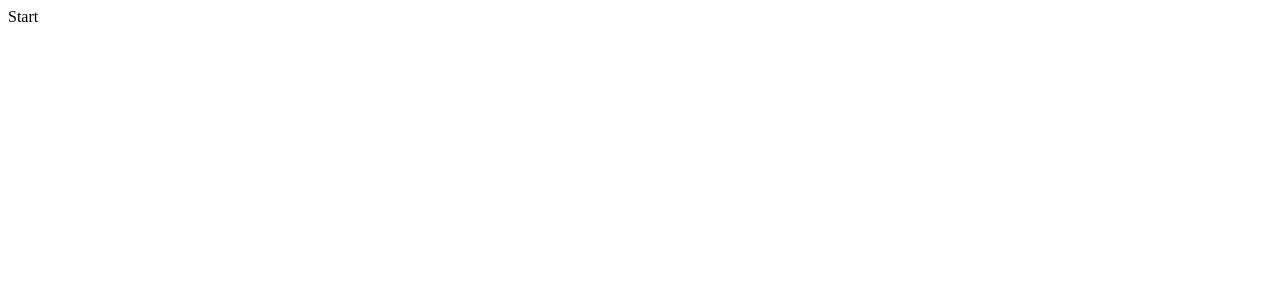
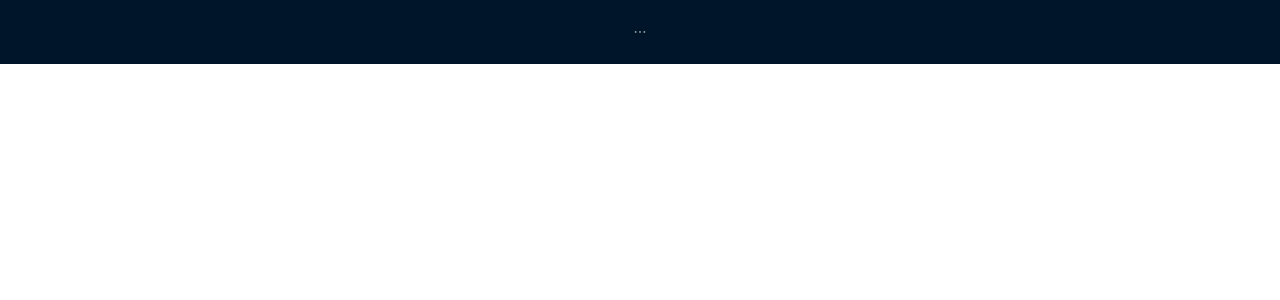
Before and after one commit to valerianEhret/books, a React (Create React App) app: page / in a window 1280 px wide. Shown: the top 300 px of the page. Built offline with nearby package versions, Linux system fonts and the light colour scheme.

Commit message:
Add Header and Navbar

```diff
--- a/src/App.css
+++ b/src/App.css
@@ -0,0 +1,6 @@
+@import '~antd/dist/antd.css';
+
+
+/*.h100{*/
+/*    height: calc(100vh - 64px)*/
+/*}*/
--- a/src/App.tsx
+++ b/src/App.tsx
@@ -1,10 +1,12 @@
 import React from 'react';
 import './App.css';
+import Layout from "antd/es/layout/layout";
+import {Navbar} from "./components/Navbar";
 
 function App() {
   return (
     <>
-      Start
+        <Navbar/>
     </>
   );
 }
--- /dev/null
+++ b/src/components/Navbar.tsx
@@ -0,0 +1,23 @@
+import React from 'react';
+import {Layout, Menu, Row} from 'antd';
+import { NavLink } from 'react-router-dom';
+
+export const Navbar: React.FC = () => {
+    return (
+        <Layout.Header>
+            <Row justify={'center'}>
+                <Menu mode={'horizontal'} theme={'dark'} selectable={false}>
+                    <Menu.Item>
+                        <NavLink to={'/'}>Main</NavLink>
+                    </Menu.Item>
+                    <Menu.Item>
+                        <NavLink to={'/books'}>Books</NavLink>
+                    </Menu.Item>
+                    <Menu.Item>
+                        <NavLink to={'/authors'}>Authors</NavLink>
+                    </Menu.Item>
+                </Menu>
+            </Row>
+        </Layout.Header>
+    );
+}
```
